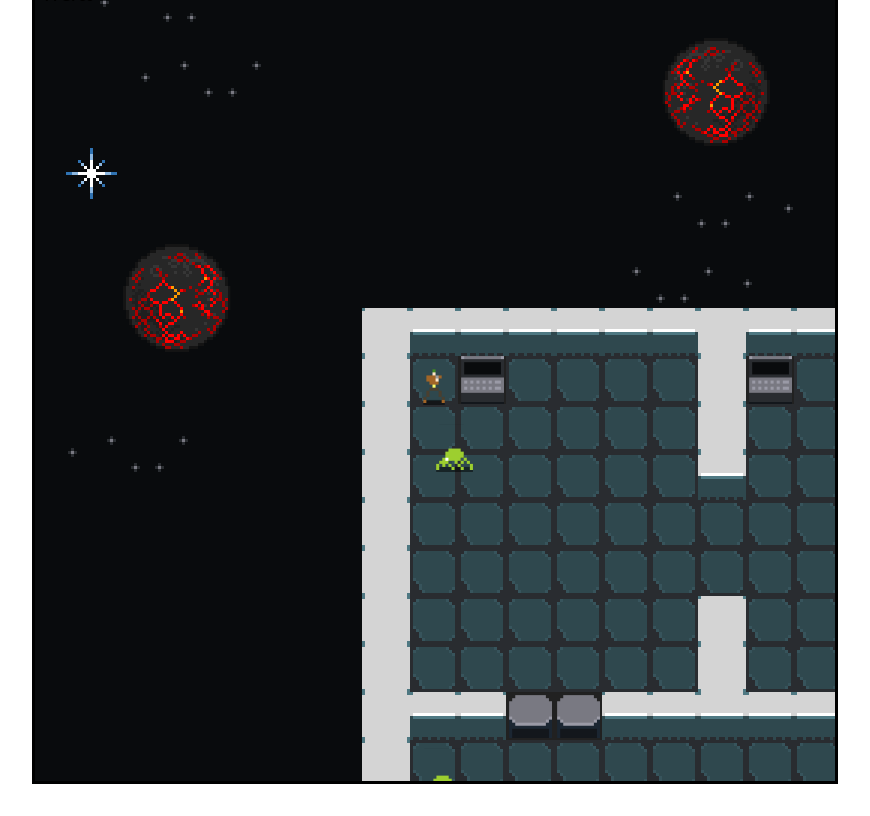
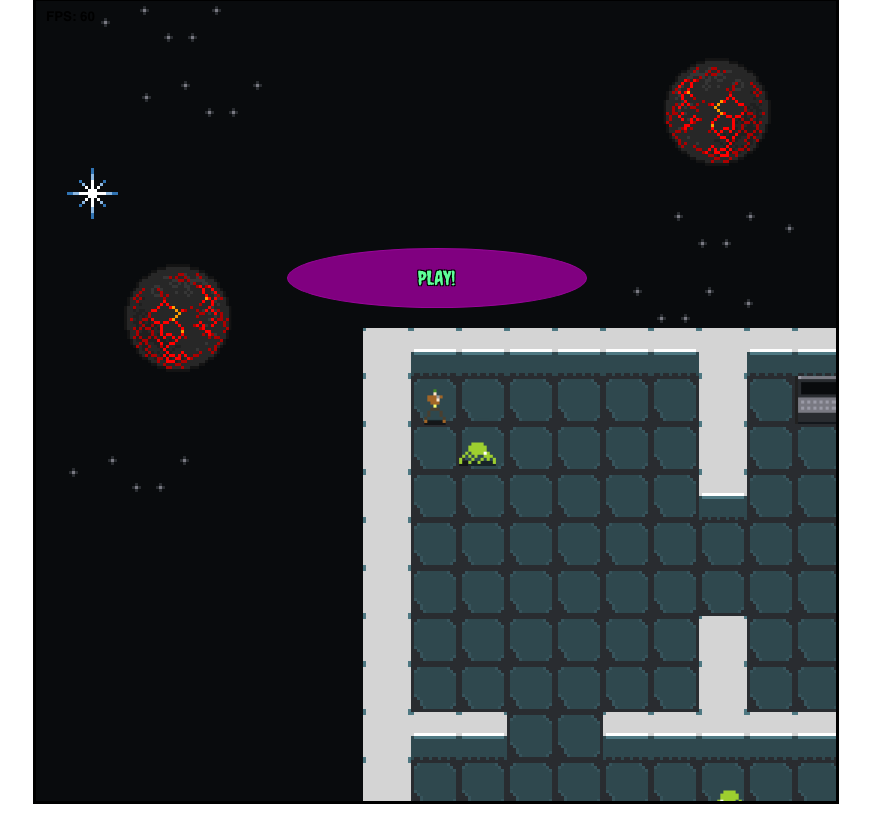
Before and after one commit to drice89/grimdark, a website: page index.html in a window 1280 px wide. Shown: the part 97-913 px from the top of the page, without its empty margins (205-1075 px from the left). Before the commit the page ends 889 px from the top, so only its background shows below. Drawn offline with Linux system fonts and the light colour scheme.

Commit message:
spent way too much time adding music

```diff
--- a/css/main.css
+++ b/css/main.css
@@ -1,5 +1,13 @@
 body {
   overflow: hidden;
+  font-family: 'Creepster', cursive;
+  color: rgb(152, 5, 152);
+  font-size: 20px;
+  text-shadow:
+   -1px -1px 0 #000,
+    1px -1px 0 #000,
+    -1px 1px 0 #000,
+     1px 1px 0 #000;
 }
 
 .container {
@@ -12,3 +20,52 @@ body {
 canvas {
   border: 3px solid black;
 }
+
+.show {
+  display: block;
+}
+
+.welcome{
+  position: relative;
+}
+
+#game {
+  margin-top: -20;
+}
+
+#start {
+      background-color: purple;
+    position: absolute;
+    left: 255px;
+    bottom: 500px;
+    width: 300px;
+    height: 60px;
+    border: 1px solid rgb(152, 5, 152);
+    border-radius: 50%;
+    font-family: 'Creepster', cursive;
+    color: rgba(94, 255, 152, 1);
+    font-size: 20px;
+    text-shadow: -1px -1px 0 #000, 1px -1px 0 #000, -1px 1px 0 #000, 1px 1px 0 #000;
+
+}
+
+#start:hover {
+    background-color: rgba(94, 255, 152, 1);
+    position: absolute;
+    left: 255px;
+    bottom: 500px;
+    width: 300px;
+    height: 60px;
+    border: 1px solid rgba(94, 255, 152, 1);
+    border-radius: 50%;
+    font-family: 'Creepster', cursive;
+    color:  rgb(152, 5, 152);
+    font-size: 20px;
+    text-shadow: -1px -1px 0 #000, 1px -1px 0 #000, -1px 1px 0 #000, 1px 1px 0 #000;
+}
+
+
+
+.hidden {
+  display:none
+}
--- a/index.html
+++ b/index.html
@@ -5,6 +5,7 @@
   <meta name="viewport" content="width=device-width, initial-scale=1.0">
   <title>GRIMDARK</title>
   <link rel="stylesheet"  type="text/css" href="./css/main.css" />
+  <link href="https://fonts.googleapis.com/css2?family=Creepster&display=swap" rel="stylesheet">
   <script src="./dist/main.js">
 
   </script>
@@ -12,7 +13,8 @@
 <body>
   <div class="container">
     <div><h2>GRIMDARK</h2></div>
-    <canvas id="game" width="800" height="800"></canvas>
+    <div class="welcome"><img src="./assets/game.png" alt="" /><button id="start">PLAY!</button></div>
+    <canvas id="game" class="hidden" width="800" height="800"></canvas>
   </div>
 
 </body>
--- a/src/index.js
+++ b/src/index.js
@@ -23,7 +23,6 @@ window.lastFrameTime = 0;
 
 
 window.onload = function() {
-
 
   window.tileset.onerror = function(e) {
     window.ctx = null;
@@ -54,6 +53,16 @@ window.onload = function() {
   window.fxSet.src = ASSETURLS.fxSetUrl;
   window.spaceImage.src = ASSETURLS.spaceImageUrl;
 
+};
+
+document.addEventListener("DOMContentLoaded", () => {
+  const start = document.getElementById("start")
+  start.addEventListener( "click", () =>{
+    document.querySelectorAll(".welcome")[0].setAttribute("class", "hidden")
+    document.getElementById("game").setAttribute("class", "show")
+    const music = new Audio(ASSETURLS.hootsforce)
+    music.play();
+
     const game = document.getElementById("game")
     window.ctx = game.getContext('2d');
     const newGame = new Game([game.width, game.height])
@@ -71,9 +80,11 @@ window.onload = function() {
     });
 
 
+    requestAnimationFrame(newGame.drawGame);
+  })
 
-  requestAnimationFrame(newGame.drawGame);
-};
+
+});
 
 
 
--- a/src/util.js
+++ b/src/util.js
@@ -29,4 +29,5 @@ export const ASSETURLS = {
   characterTilesetUrl: "./assets/tiny_galaxy_monsters.png",
   fxSetUrl: "./assets/tiny_galaxy_fx.png",
   spaceImageUrl: "./assets/space.png",
+  hootsforce: "./assets/Gloryhammer-hootsforce.mp3"
 }
```
Also changed, not shown: assets/game.png (added), dist/main.js, 2 other files. Lines whose indentation alone changed are shown as unchanged.
